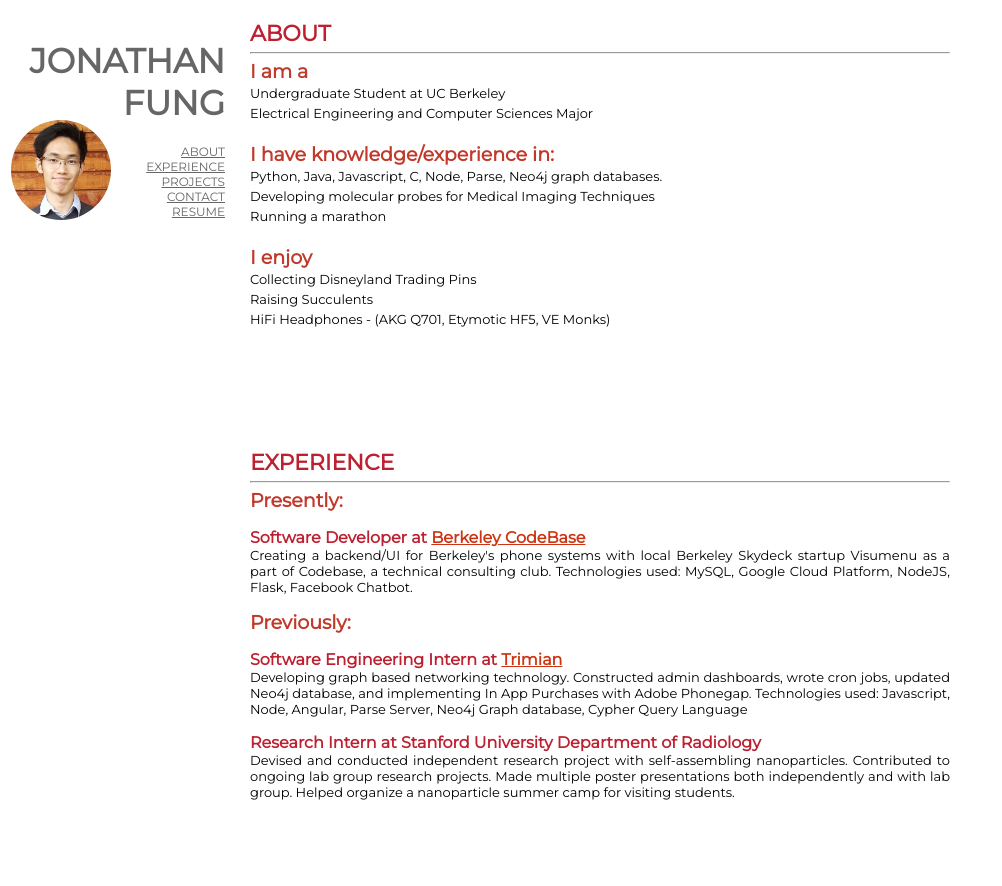
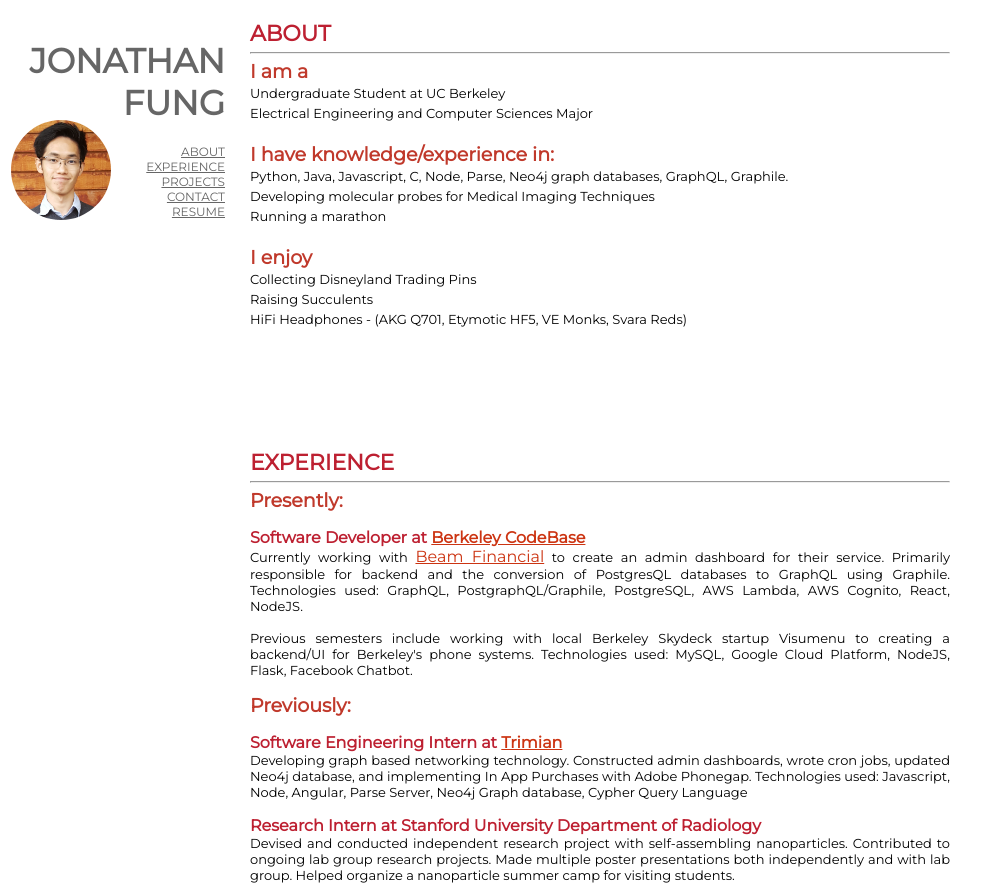
Before and after one commit to jonfung/jonfung.github.io, a plain HTML site: page index.html in a window 1280 px wide. Shown: the top 886 px of the page, without its empty margins (0-1002 px from the left). Drawn offline with Linux system fonts and the light colour scheme.

Commit message:
added beam codebase text, new earphones

```diff
--- a/index.html
+++ b/index.html
@@ -36,7 +36,8 @@
 		</p>
 		<b>
 		I have knowledge/experience in:</b>
-		<p>Python, Java, Javascript, C, Node, Parse, Neo4j graph databases.<br>
+		<p>
+			Python, Java, Javascript, C, Node, Parse, Neo4j graph databases, GraphQL, Graphile.<br>
 			Developing molecular probes for Medical Imaging Techniques<br>
 			Running a marathon<br></br>
 		</p>
@@ -44,7 +45,7 @@
 		I enjoy</b>
 		<p>Collecting Disneyland Trading Pins<br>
 			Raising Succulents<br>
-			HiFi Headphones - (AKG Q701, Etymotic HF5, VE Monks)<br></br>
+			HiFi Headphones - (AKG Q701, Etymotic HF5, VE Monks, Svara Reds)<br></br>
 		</p>
 	</div>
 	<div class = "header">
@@ -57,7 +58,8 @@
 		</br> -->
 		<b>Presently:</b></br></br>
 		<h2>Software Developer at <a href="https://codebase.berkeley.edu/" class = "inline">Berkeley CodeBase</a></h2>
-		Creating a backend/UI for Berkeley's phone systems with local Berkeley Skydeck startup Visumenu as a part of Codebase, a technical consulting club. Technologies used: MySQL, Google Cloud Platform, NodeJS, Flask, Facebook Chatbot. </br>
+		Currently working with <a href="https://meetbeam.com/" class = "inline">Beam Financial</a> to create an admin dashboard for their service. Primarily responsible for backend and the conversion of PostgresQL databases to GraphQL using Graphile. Technologies used: GraphQL, PostgraphQL/Graphile, PostgreSQL, AWS Lambda, AWS Cognito, React, NodeJS.</br></br>
+		Previous semesters include working with local Berkeley Skydeck startup Visumenu to creating a backend/UI for Berkeley's phone systems. Technologies used: MySQL, Google Cloud Platform, NodeJS, Flask, Facebook Chatbot. </br>
 		</br>
 		<b>Previously:</b></br></br>
 		<h2>Software Engineering Intern at <a href="https://www.trimian.com/" class = "inline">Trimian</a></h2>
```
